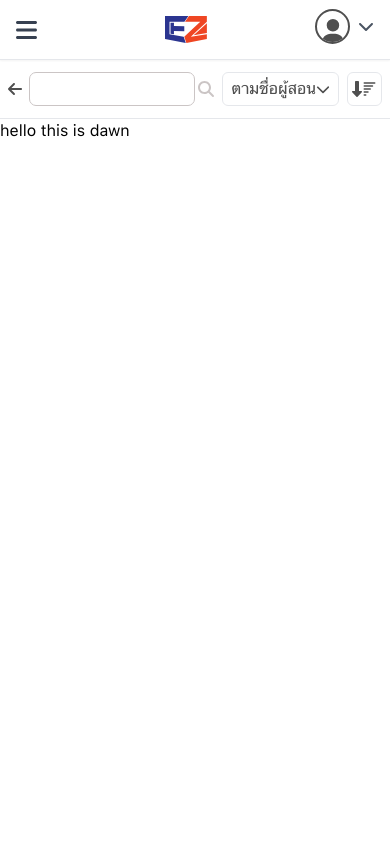
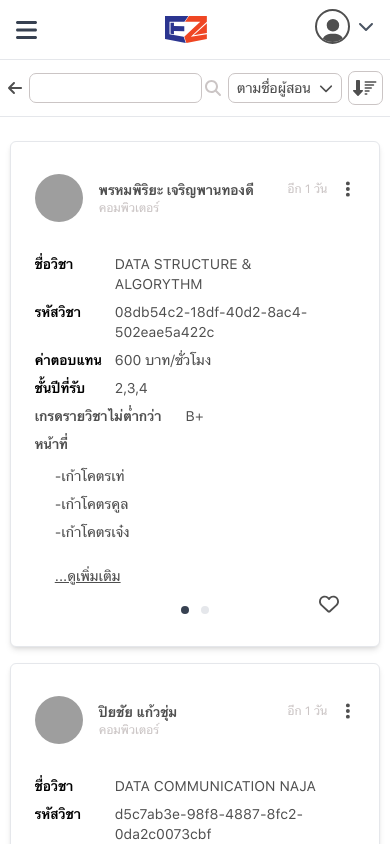
Before and after one commit to kaopcy/eztant-frontend, a React (Create React App) app: page /post-list/all-department in a window 390 px wide. Shown: the top 844 px of the page. Built offline with nearby package versions, Linux system fonts and the light colour scheme; grey boxes are pictures that could not be loaded; what @tailwindcss/custom-forms would draw is missing.

Commit message:
:hammer: add mobile post-list page

```diff
--- a/src/views/mainpost/PostList.js
+++ b/src/views/mainpost/PostList.js
@@ -23,12 +23,12 @@ const Inside = () => {
     const isMobile = useResponsive();
     const { id } = useParams();
     const { page } = useContext(PageContext);
-    const { postList, isLoading , getPostList } = usePostList(page, id);
+    const { postList, isLoading, getPostList } = usePostList(page, id);
 
     return (
         <div className="min-h-screen w-full">
-            {!isMobile && <PostListDesktop postList={postList} isLoading={isLoading} getPostList={getPostList}/>}
-            { isMobile && <PostListMobile />}
+            {!isMobile && <PostListDesktop postList={postList} isLoading={isLoading} getPostList={getPostList} />}
+            {isMobile && <PostListMobile postList={postList} isLoading={isLoading} getPostList={getPostList} />}
         </div>
     );
 };
--- a/src/views/mainpost/desktop/components/TeachTable.js
+++ b/src/views/mainpost/desktop/components/TeachTable.js
@@ -37,11 +37,11 @@ const Day = ({ day, sec, time }) => {
     }
 
     return (
-        <div className="flex items-center justify-start overflow-hidden rounded-full">
+        <div className="flex items-center justify-start overflow-hidden rounded-full text-sm lg:text-base">
             <div className="flex-cen h-full py-3 w-12 " style={{ backgroundColor: color[day] }}>{ shortDays[day] }</div>
             <div className="flex-cen space-x-2 bg-[#FCFCFC] px-2">
                 <div className="whitespace-nowrap rounded-full  bg-text  px-3 text-white">เซค {sec}</div>
-                <div className="py-3">09:00 - 12:00 น.</div>
+                <div className="py-3 whitespace-nowrap">09:00 - 12:00 น.</div>
             </div>
         </div>
     );
--- a/src/views/mainpost/mobile/PostListMobile.js
+++ b/src/views/mainpost/mobile/PostListMobile.js
@@ -2,8 +2,9 @@ import React, { useEffect, useRef } from "react";
 import ControlBar from "./components/ControlBar";
 import { ScrollTrigger } from "gsap/ScrollTrigger";
 import gsap from "gsap";
+import PostMobile from "./components/PostMobile";
 
-const PostListMobile = () => {
+const PostListMobile = ({ postList, isLoading, getPostList }) => {
     const controlBarRef = useRef(null);
     // useEffect(() => {
     //     const animate = gsap.to(controlBarRef.current, { y: "-=60", duration: 0.5, ease: "power2.in", paused: true });
@@ -20,10 +21,14 @@ const PostListMobile = () => {
     // }, []);
 
     return (
-        <div className="flex flex-col min-h-[5000px] w-full">
+        <div className="flex min-h-[5000px] w-full flex-col">
             <ControlBar ref={controlBarRef} />
             <div className="" style={{ height: controlBarRef.current?.offsetHeight }}></div>
-            <div className="">hello this is dawn</div>
+            <div className="flex-col-cen space-y-4 text-text mt-6">
+                {postList.map((post, i) => (
+                    <PostMobile post={post} key={post.subjectID} />
+                ))}
+            </div>
         </div>
     );
 };
--- a/src/views/mainpost/mobile/components/ControlBar.js
+++ b/src/views/mainpost/mobile/components/ControlBar.js
@@ -1,7 +1,6 @@
-import React, { forwardRef, useCallback, useContext, useEffect, useImperativeHandle, useMemo, useRef, useState } from "react";
-import { faArrowLeft, faArrowDownWideShort, faSearch, faDownLong, faChevronDown, faSignal } from "@fortawesome/free-solid-svg-icons";
+import React, { forwardRef, useContext, useEffect, useRef, useState } from "react";
+import { faArrowLeft, faSearch, faDownLong, faChevronDown, faSignal } from "@fortawesome/free-solid-svg-icons";
 import { FontAwesomeIcon } from "@fortawesome/react-fontawesome";
-import { Combobox } from "@headlessui/react";
 import gsap from "gsap";
 
 import { SearchContext, SortContext } from "../../context/ControlContext";
@@ -10,7 +9,7 @@ import { SORT_TYPE, ORDER_TYPE } from "../../../../generalConfig";
 import DisclosureAnimate from "../../../../component/utils/DisclosureAnimate";
 const ControlBar = forwardRef((_, ref) => {
     return (
-        <div ref={ref} className="fixed  top-[60px] flex w-full items-center justify-between space-x-2 border-b px-2 py-3 text-text">
+        <div ref={ref} className="fixed top-[60px] z-10 flex w-full items-center justify-between space-x-2 border-b bg-white px-2 py-3 text-text">
             <FontAwesomeIcon icon={faArrowLeft} />
             <SearchBar />
             <SortBar />
@@ -38,11 +37,11 @@ const SearchBar = () => {
         });
     }, []);
     return (
-        <div className="flex w-full items-center space-x-1">
+        <div className="flex w-full items-center space-x-1 ">
             <input
                 ref={inputRef}
                 type="text"
-                className="ellipsis w-full rounded-md px-2 py-1 outline outline-1 outline-text-light focus:outline-text "
+                className="ellipsis w-full rounded-md px-2 py-1 text-sm outline outline-1 outline-text-light focus:outline-text "
                 onChange={e => setSearchValue(e.target.value)}
             />
             <FontAwesomeIcon icon={faSearch} className="text-text-light" />
@@ -55,24 +54,22 @@ const SortBar = () => {
     const [open, setOpen] = useState(false);
 
     return (
-        <div className="flex w-[300px] items-center space-x-2">
+        <div className="flex shrink-0 items-center space-x-2">
             <DisclosureAnimate toggle={open}>
                 {({ childRelativeContainer, childAbsoluteContainer }) => (
                     <div
-                        className="relative flex min-h-0 w-full cursor-pointer items-center justify-between rounded-md border bg-white px-2 py-1"
+                        className="relative flex w-full min-w-0 cursor-pointer items-center justify-between space-x-2 rounded-md bg-white px-2 py-1 outline outline-1 outline-text-light"
                         onClick={() => setOpen(e => !e)}>
-                        <span className="ellipsis">{SORT_TYPE.filter(e => sortBy === e.value)[0].label} </span>
+                        <span className="ellipsis text-sm">{SORT_TYPE.filter(e => sortBy === e.value)[0].label} </span>
                         <FontAwesomeIcon icon={faChevronDown} className="text-sm" />
-                        <div className="absolute top-[calc(100%+1px)] left-0 w-full ">
+                        <div className="absolute top-[calc(100%+1px)] -left-2 w-full ">
                             <div className="relative w-full self-end overflow-hidden " ref={childRelativeContainer}>
                                 <div ref={childAbsoluteContainer} className="absolute bottom-0 left-0 flex w-full flex-col border bg-white py-2">
                                     {SORT_TYPE.map(e => {
                                         const active = e.value === sortBy;
                                         return (
                                             <div
-                                                className={`w-full py-1 px-2  ${
-                                                    active ? "bg-primary text-white " : 'hover:bg-gray-100 '
-                                                } `}
+                                                className={`w-full py-1 px-2  ${active ? "bg-primary text-white " : "hover:bg-gray-100 "} `}
                                                 onClick={() => setSortBy(e.value)}
                                                 key={e.label}>
                                                 {e.label}
@@ -87,7 +84,7 @@ const SortBar = () => {
             </DisclosureAnimate>
 
             <div
-                className="flex cursor-pointer items-center rounded-md border bg-white px-1 py-2 hover:bg-gray-100"
+                className="flex cursor-pointer items-center rounded-md bg-white px-1 py-2 outline outline-1 outline-text-light hover:bg-gray-100"
                 onClick={() => setOrderBy(prev => (prev === "ascending" ? "descending" : "ascending"))}>
                 <FontAwesomeIcon icon={faDownLong} />
                 <FontAwesomeIcon
--- a/src/views/mainpost/mobile/components/PostMobile.js
+++ b/src/views/mainpost/mobile/components/PostMobile.js
@@ -1,11 +1,157 @@
-import React from 'react'
+import React, { useState, useRef, useEffect, forwardRef } from "react";
+import Moment from "react-moment";
+import { Observer } from "gsap/Observer";
+import gsap from "gsap";
 
-const PostMobile = () => {
-  return (
-      <div className="">
+import { FontAwesomeIcon } from "@fortawesome/react-fontawesome";
+import { faEllipsis } from "@fortawesome/free-solid-svg-icons";
+import { faHeart } from "@fortawesome/free-regular-svg-icons";
 
-      </div>
-  )
-}
+import TeachTable from "../../desktop/components/TeachTable";
 
-export default PostMobile
+const PostMobile = ({ post }) => {
+    const containerRef = useRef(null);
+    const detailRef = useRef(null);
+    const teachTableRef = useRef(null);
+    const [isTeachTable, setIsTeachTable] = useState(false);
+    const openTeachTable = useRef(() => {});
+    const closeTeachTable = useRef(() => {});
+    useEffect(() => {
+        const animate = gsap.to(teachTableRef.current, { paused: true, xPercent: -100 });
+        openTeachTable.current = () => {
+            setIsTeachTable(true);
+            animate.play();
+        };
+        closeTeachTable.current = () => {
+            setIsTeachTable(false);
+            animate.reverse();
+        };
+        Observer.create({
+            target: containerRef.current,
+            tolerance: 20,
+            type: "touch",
+            onLeft: () => openTeachTable.current(),
+            onRight: () => closeTeachTable.current(),
+        });
+    }, []);
+
+    return (
+        <div ref={containerRef} className="relative min-h-[500px] w-[95%] shrink-0 rounded-md  border bg-white px-6 py-8 text-xl shadow-md">
+            <Header post={post} />
+            <div className="overflow-hidden">
+                <div className="flex" ref={teachTableRef}>
+                    <Detail post={post} ref={detailRef} />
+                    <div className="flex-col-cen w-full shrink-0">
+                        <TeachTable />
+                    </div>
+                </div>
+                <div className="relative mx-auto mt-3 flex w-full items-center justify-center space-x-3">
+                    <div
+                        onClick={() => closeTeachTable.current()}
+                        className={`h-2 w-2 rounded-full bg-gray-200 ${isTeachTable ? "bg-gray-200" : "bg-gray-700"}`}></div>
+                    <div
+                        onClick={() => openTeachTable.current()}
+                        className={`h-2 w-2 rounded-full bg-gray-200 ${!isTeachTable ? "bg-gray-200" : "bg-gray-700"}`}></div>
+                </div>
+            </div>
+            <FontAwesomeIcon icon={faHeart} className="absolute right-10 bottom-8 text-text" />
+        </div>
+    );
+};
+
+const Header = ({ post }) => {
+    const left = () => (
+        <div className="flex-cen w-full justify-start space-x-4">
+            <div className=" h-12 w-12  shrink-0 overflow-hidden  rounded-full lg:h-16 lg:w-16">
+                <img src={post.authorAvatar} alt="" className="h-full w-full " />
+            </div>
+            <div className="flex w-full items-start justify-between">
+                <div className="flex flex-col  ">
+                    <span className="text-[14px] font-semibold leading-5">{post.author}</span>
+                    <span className="text-xs text-text-light">{post.department}</span>
+                </div>
+                {right(post)}
+            </div>
+        </div>
+    );
+
+    const right = () => (
+        <div className="flex-cen space-x-3">
+            <Moment className="whitespace-nowrap text-xs text-text-light" locale="th" fromNow>
+                {new Date("2022-04-01T08:30-0500")}
+            </Moment>
+            <FontAwesomeIcon icon={faEllipsis} className="rotate-90 text-lg" />
+        </div>
+    );
+
+    return <div className="flex-cen w-full">{left(post)}</div>;
+};
+
+const Detail = forwardRef(({ post }, ref) => {
+    const [isMore, setIsMore] = useState(false);
+    const [showMore, setShowMore] = useState(false);
+
+    const moreDetailRef = useRef(null);
+    const textRef = useRef(null);
+
+    useEffect(() => {
+        const setSize = () => {
+            const containerHeight = textRef.current.offsetHeight;
+            const lineHeight = 28;
+            if (containerHeight > lineHeight * 3) {
+                setIsMore(true);
+                moreDetailRef.current.style.height = `${28 * 3}px`;
+                moreDetailRef.current.style.overflow = "hidden";
+            } else {
+                setIsMore(false);
+                moreDetailRef.current.style.height = `auto`;
+                moreDetailRef.current.style.overflow = "hidden";
+            }
+        };
+        setSize();
+        window.addEventListener("resize", setSize);
+
+        return () => {
+            window.removeEventListener("resize", setSize);
+        };
+    }, []);
+
+    const text = ({ label, detail, className = "" }) => (
+        <div className={`${className} flex min-w-0 items-start whitespace-nowrap`}>
+            <span className="w-20 shrink-0 font-semibold text-black">{label}</span>
+            <span className="max-w-[220px]  whitespace-pre-line ">{detail}</span>
+        </div>
+    );
+    return (
+        <div className="mt-8 flex w-full shrink-0 items-start justify-between text-sm " ref={ref}>
+            <div className="flex flex-col space-y-2 ">
+                {text({ label: "ชื่อวิชา", detail: post.subjectName })}
+                {text({ label: "รหัสวิชา", detail: post.subjectID })}
+                {text({ label: "ค่าตอบแทน", detail: `${post.wage} บาท/ชั่วโมง` })}
+                {text({ label: "ชั้นปีที่รับ", detail: post.year })}
+                <div className={`flex min-w-0 items-center whitespace-nowrap  `}>
+                    <span className="mr-6 font-semibold">เกรดรายวิชาไม่ต่ำกว่า</span>
+                    <span className="ellipsis ">{post.minGrade}</span>
+                </div>
+                <div className={`flex min-w-0 flex-col whitespace-nowrap  `}>
+                    <div className="mr-6 font-semibold">หน้าที่</div>
+                    <div className="whitespace-pre-line px-5 py-2 ">
+                        <div ref={moreDetailRef} className="leading-[28px]">
+                            <div ref={textRef} className="w-full ">
+                                {post.moreDetail}
+                            </div>
+                        </div>
+                        <br />
+                        {isMore && (
+                            <div className="cursor-pointer text-sm underline" onClick={() => setShowMore(e => !e)}>
+                                ...ดูเพิ่มเติม
+                            </div>
+                        )}
+                    </div>
+                </div>
+            </div>
+        </div>
+    );
+});
+
+export default PostMobile;
```
